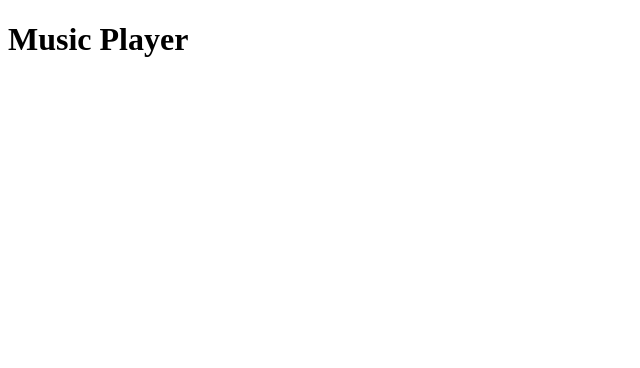
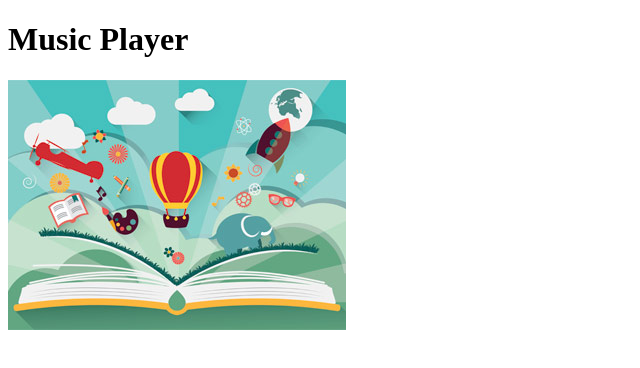
Before and after one commit to Vanchen07/JS20---Music_Player, a plain HTML site: page index.html in a window 1280 px wide. Shown: the whole page, without its empty margins (0-640 px from the left). Drawn offline with Linux system fonts and the light colour scheme.

Commit message:
add img-container

```diff
--- a/index.html
+++ b/index.html
@@ -17,6 +17,11 @@
             </div>
         </div>
     </div>
+
+    <audio src="music/ukulele.mp3" id="audio"></audio>
+    <div class="img-container">
+        <img src="images/ukulele.jpg" alt="music-cover" id="cover">
+    </div>
     <script src="script.js"></script>
 </body>
 </html>
```
